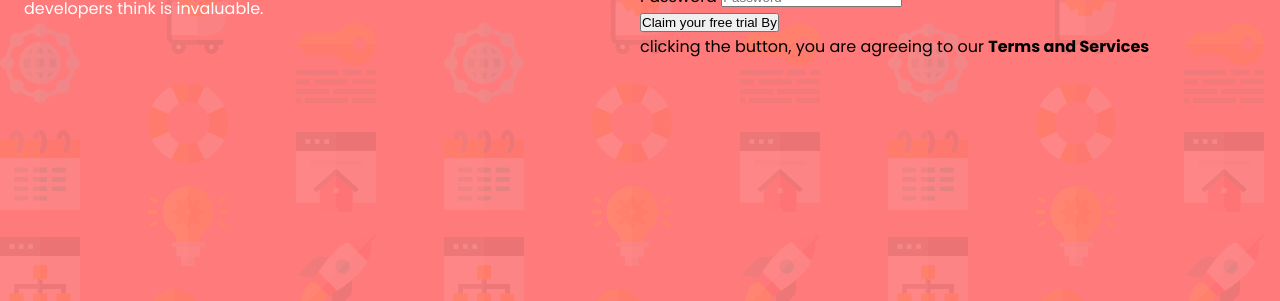
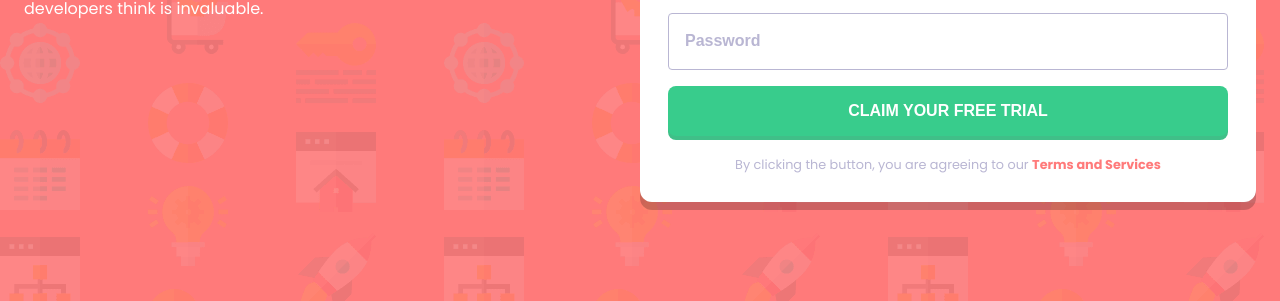
Before and after one commit to dhafindzahin/frontendmentor-intro-component-with-signup-form-master, a plain HTML site: page index.html in a window 1280 px wide. Shown: the part 499-800 px from the top of the page. Drawn offline with Linux system fonts and the light colour scheme.

Commit message:
feat: style form

```diff
--- a/index.html
+++ b/index.html
@@ -30,10 +30,9 @@
 				<p><strong>Try it free 7 days</strong> then $20/mo. thereafter</p>
 			</div>
 
-			<div>
+			<div class="form-container">
 				<form action="" method="post">
 					<ul>
-
 						<li>
 							<label for="first-name">First Name</label>
 							<input
@@ -75,12 +74,12 @@
 						</li>
 					</ul>
 
-					<button>Claim your free trial By</button>
+					<button>CLAIM YOUR FREE TRIAL</button>
 				</form>
 
-				<div>
+				<div class="form-footer">
 					<p>
-						clicking the button, you are agreeing to our
+						By clicking the button, you are agreeing to our
 						<strong>Terms and Services</strong>
 					</p>
 				</div>
--- a/style.css
+++ b/style.css
@@ -54,7 +54,80 @@
 	text-wrap: pretty;
 	color: white;
 	box-shadow: hsl(0, 0%, 0%, 20%) 0 8px;
+}
+
+.form-container {
+	background-color: white;
+	padding: 28px;
+	border-radius: 12px;
+	box-shadow: hsl(0, 0%, 0%, 20%) 0 8px;
+	margin-top: 36px;
 	margin-bottom: 36px;
+}
+
+.form-container > form > ul {
+	display: flex;
+	flex-direction: column;
+	gap: 16px;
+}
+
+.form-container li {
+	list-style: none;
+}
+
+/* to hide label visually but still be read by screen reader */
+.form-container label {
+	border: 0;
+	clip: rect(0 0 0 0);
+	height: 1px;
+	overflow: hidden;
+	padding: 0;
+	position: absolute;
+	width: 1px;
+}
+
+.form-container input {
+	border-radius: 4px;
+	width: 100%;
+	padding: 20px 16px;
+	font-weight: 600;
+	border: 1px solid var(--grayish-blue);
+}
+
+.form-container input::placeholder {
+	color: var(--grayish-blue);
+	font-size: 1rem;
+}
+
+.form-container button {
+	color: white;
+	background-color: var(--green);
+	margin-top: 16px;
+	padding: 16px 28px;
+	width: 100%;
+	border-radius: 8px;
+	border: none;
+	font-size: 1rem;
+	font-weight: 600;
+	box-shadow: hsl(154, 50%, 50%) 0 4px;
+}
+
+.form-footer {
+	display: flex;
+	align-items: center;
+	justify-content: center;
+	margin-top: 12px;
+	text-align: center;
+	font-size: 0.8rem;
+	color: var(--grayish-blue);
+}
+
+.form-footer > p {
+	width: 35ch;
+}
+
+.form-footer strong {
+	color: var(--red);
 }
 
 @media (min-width: 1024px) {
@@ -64,7 +137,7 @@
 		justify-content: center;
 		align-items: center;
 		min-height: 100vh;
-		padding: 24px;
+		padding: 0 24px;
 	}
 
 	.header {
@@ -88,10 +161,22 @@
 	.main {
 		width: 50vw;
 	}
+
+	.form-container {
+		margin-bottom: 0;
+	}
+
+	.form-footer {
+		margin-top: 20px;
+	}
+
+	.form-footer > p {
+		width: auto;
+	}
 }
 
 @media (min-width: 1440px) {
 	.body {
-		padding: 152px;
+		padding: 0 152px;
 	}
 }
```
